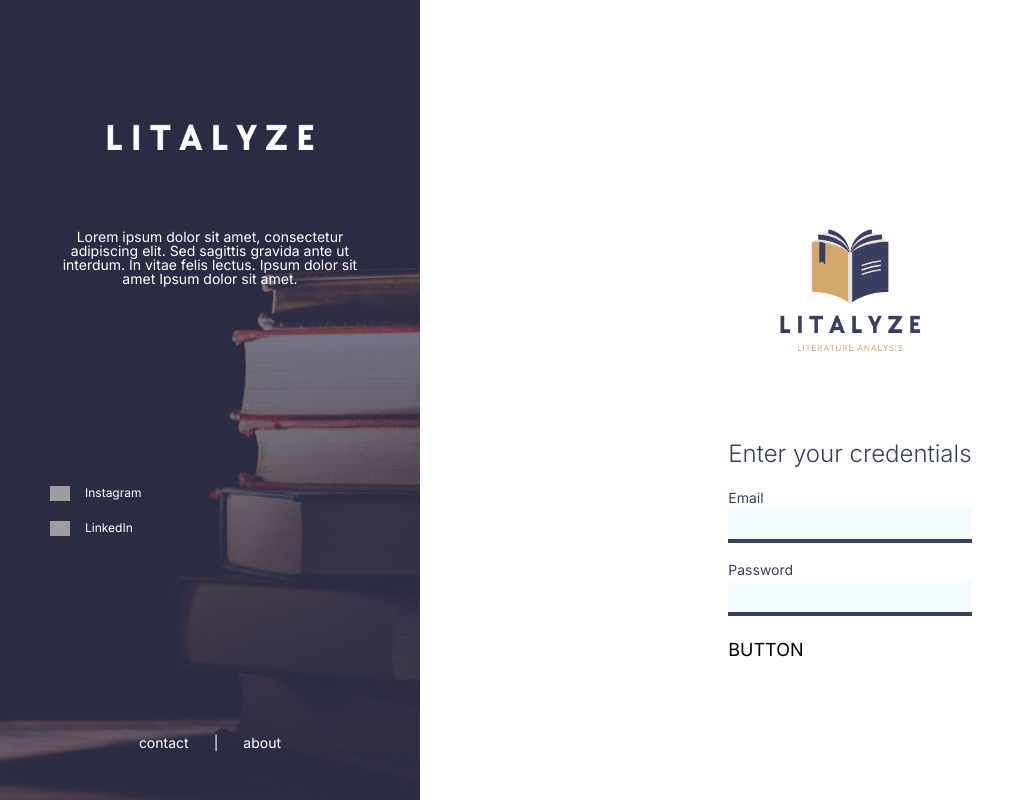
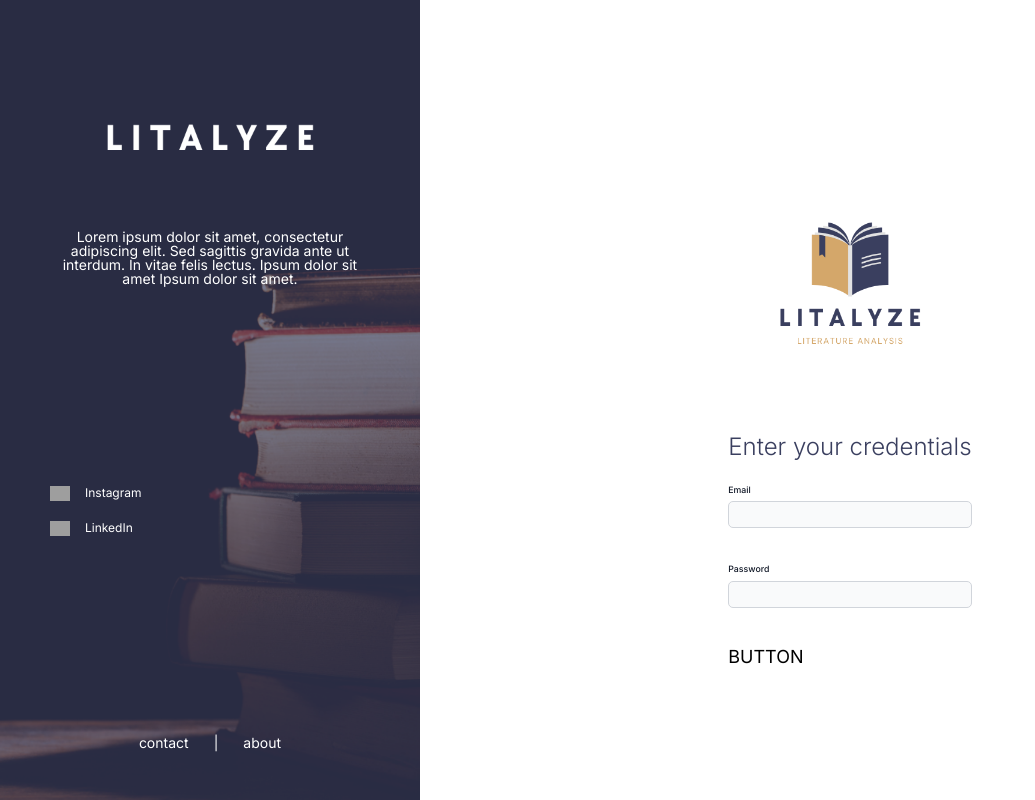
Before and after one commit to caetanojpo/gutenberg-front, a Next.js app: page / in a window 1280 px wide. Shown: the whole page, without its empty margins (0-1035 px from the left). Built offline with nearby package versions, Linux system fonts and the light colour scheme; grey boxes are pictures that could not be loaded.

Commit message:
feat: login input component

```diff
--- a/src/components/atoms/Inputs/LoginInput.tsx
+++ b/src/components/atoms/Inputs/LoginInput.tsx
@@ -1,7 +1,7 @@
 "use client";
-
-import Image from "next/image";
-import React, { useState, useEffect } from "react";
+import React, { useState, useEffect, ReactNode } from "react";
+import EyeIcon from "@/assets/icons/eye.svg";
+import ClosedEyeIcon from "@/assets/icons/eye-closed.svg";
 
 interface IFormsInput {
   label?: string;
@@ -10,9 +10,9 @@ interface IFormsInput {
   isRequired?: boolean;
   placeholder?: string;
   value?: string;
-  textColor?: string;
   state?: boolean;
   error?: boolean;
+  icon?: ReactNode;
   onChange?: (e: React.ChangeEvent<HTMLInputElement>) => void;
 }
 
@@ -22,10 +22,10 @@ export const LoginInput: React.FC<IFormsInput> = ({
   propsType = "text",
   isRequired = false,
   placeholder = "",
-  textColor = "",
   error,
   value,
   state = false,
+  icon,
   onChange,
 }) => {
   const [showPass, setShowPass] = useState(false);
@@ -38,7 +38,6 @@ export const LoginInput: React.FC<IFormsInput> = ({
     setLoading(state);
   }, [state]);
 
-  // eslint-disable-next-line @typescript-eslint/no-unused-vars
   const changeViewPass = () => {
     if (!showPass) {
       setType("password");
@@ -50,41 +49,44 @@ export const LoginInput: React.FC<IFormsInput> = ({
   };
 
   return (
-    <label
-      className={`flex flex-col text-${
-        !textColor ? "[black]" : textColor
-      } w-full gap-1 lg:text-[1.4rem]`}
-    >
-      {label}
-      <div
-        className={`flex w-full shadow-inner ${error ? `border-2 border-solid border-danger` : ""} ${
-          loading ? "bg-suport-100" : "bg-[#F5FCFF]"
-        }  items-center rounded-[2px]  text-black`}
+    <>
+      <label
+        htmlFor={name}
+        className="block mb-2 text-sm font-medium text-gray-900 dark:text-white"
       >
+        {label}
+      </label>
+      <div className="relative mb-6 flex">
+        <div className="absolute inset-y-0 start-0 flex items-center ps-3.5 pointer-events-none">
+          {icon}
+        </div>
         <input
+          type={type}
+          id={name}
+          required={isRequired}
           name={name}
-          type={type}
-          required={isRequired}
+          value={value}
+          className={`${error ? "bg-red-300" : "bg-gray-50"} border border-gray-300 text-gray-900 text-sm rounded-lg focus:ring-primary focus:border-primary block w-full ps-10 p-2.5  dark:bg-gray-700 dark:border-gray-600 dark:placeholder-gray-400 dark:text-white dark:focus:ring-primary dark:focus:border-primary`}
           placeholder={placeholder}
-          value={value}
-          className={`w-full p-3 border-b-4 border-solid border-primary  ${
-            loading ? "bg-suport-100" : "bg-[#F5FCFF]"
-          } focus:outline-0, text-[${textColor}]`}
           onChange={onChange}
           disabled={loading}
         />
-        {originalType === "password" ? (
-          //   <Icon
-          //     className="text-primary-0 text-[1.6rem] mr-2 lg:text-[2.4rem] cursor-pointer "
-          //     icon={!showPass ? "mdi:show" : "mdi:hide"}
-          //     color={error ? "#DE2121" : "#1FADE1"}
-          //     onClick={changeViewPass}
-          //   />
-          <Image src="/icons/eye.svg" alt="" width={24} height={24} />
-        ) : (
-          ""
-        )}
+        <div className="absolute inset-y-0 end-0 flex items-center pe-3.5 pointer-events-none">
+          {originalType === "password" && !showPass ? (
+            <ClosedEyeIcon
+              className="w-[1.6rem] h-[1.6rem] text-secondary cursor-pointer"
+              onClick={changeViewPass}
+            />
+          ) : originalType === "password" ? (
+            <EyeIcon
+              className={`w-[1.6rem] h-[1.6rem] ${error ? "text-highlight" : "text-secondary"} cursor-pointer`}
+              onClick={changeViewPass}
+            />
+          ) : (
+            ""
+          )}
+        </div>
       </div>
-    </label>
+    </>
   );
 };
```
